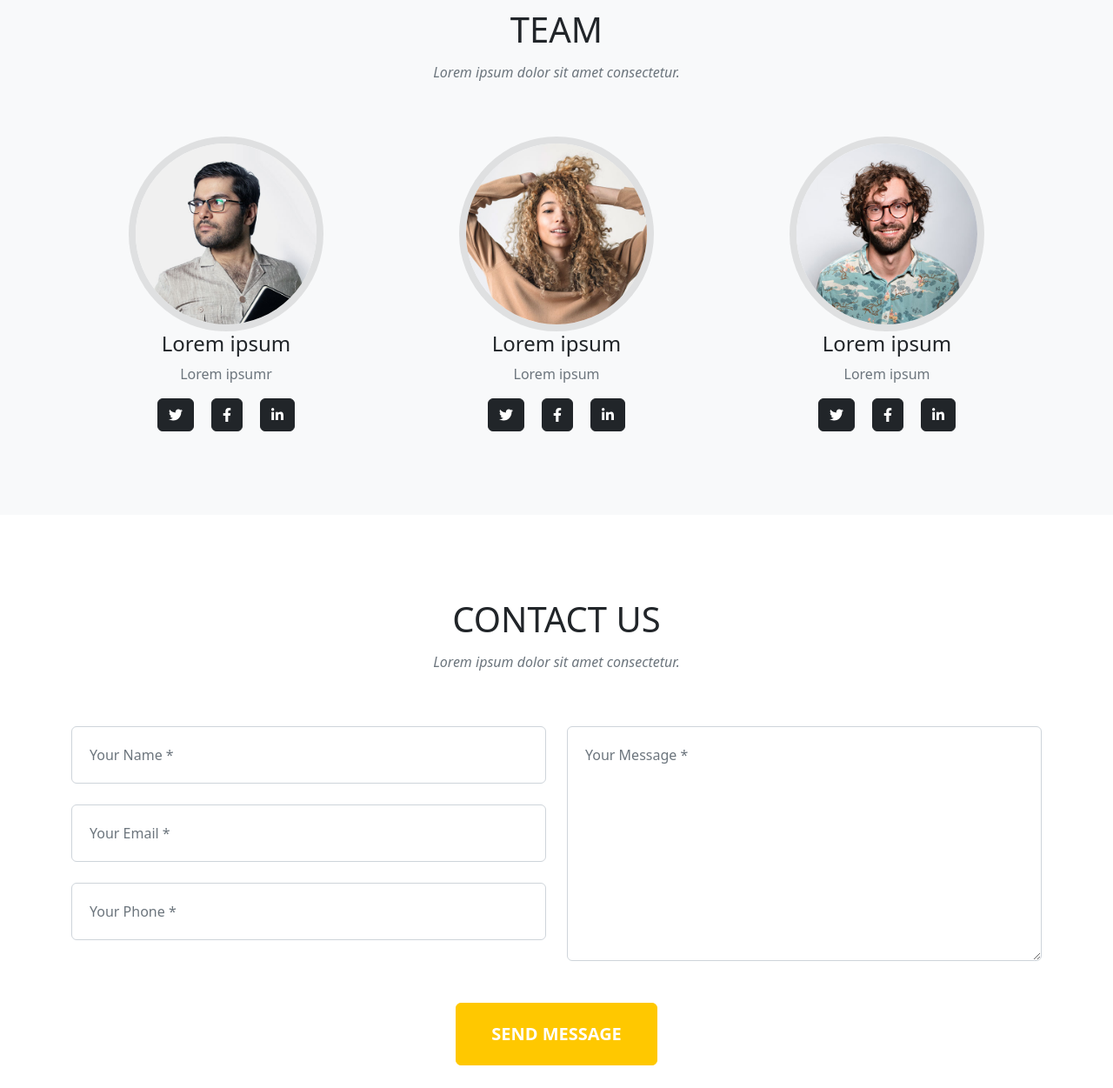
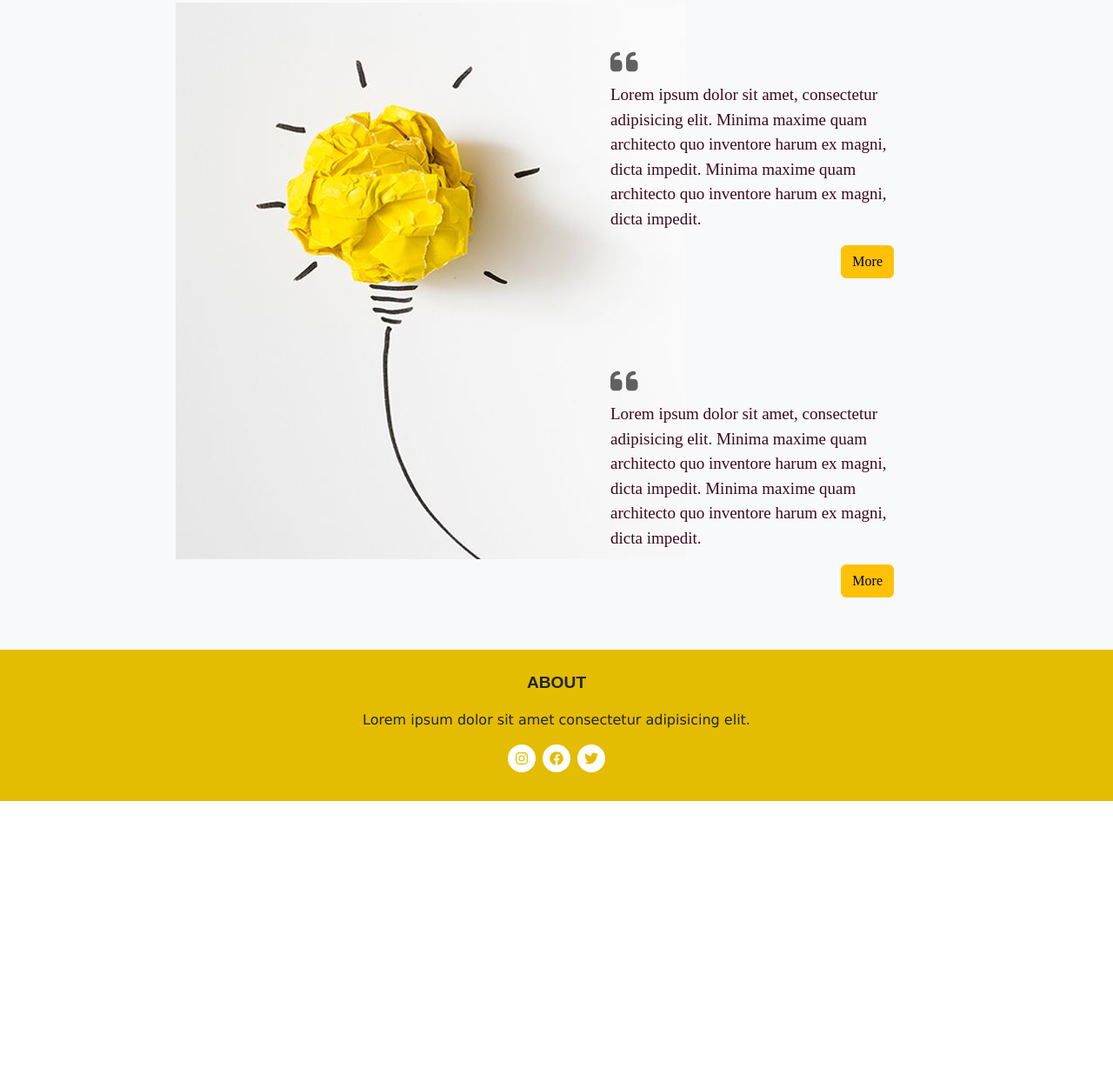
Before and after one commit to LindaOuer/WorkshopMaquetteN1-Complete-, a plain HTML site: page index.html in a window 1280 px wide. Shown: the part 1546-2797 px from the top of the page at 87% size. After the commit the page ends 2467 px from the top, so only its background shows below. Drawn offline with nearby package versions, Linux system fonts and the light colour scheme.

Commit message:
new template

```diff
--- a/index.html
+++ b/index.html
@@ -4,26 +4,23 @@
     <meta charset="UTF-8" />
     <meta http-equiv="X-UA-Compatible" content="IE=edge" />
     <meta name="viewport" content="width=device-width, initial-scale=1.0" />
-    <title>Document</title>
-
-    <script
-      src="https://use.fontawesome.com/releases/v6.1.0/js/all.js"
-      crossorigin="anonymous"
-    ></script>
     <link
       href="https://cdn.jsdelivr.net/npm/bootstrap@5.2.2/dist/css/bootstrap.min.css"
       rel="stylesheet"
       integrity="sha384-Zenh87qX5JnK2Jl0vWa8Ck2rdkQ2Bzep5IDxbcnCeuOxjzrPF/et3URy9Bv1WTRi"
       crossorigin="anonymous"
     />
-    <link href="style.css" rel="stylesheet" />
+
+    <script
+      src="https://use.fontawesome.com/releases/v6.1.0/js/all.js"
+      crossorigin="anonymous"
+    ></script>
+    <link rel="stylesheet" href="css/style.css" />
+    <title>Document</title>
   </head>
-  <body id="page-top">
-    <!-- Navigation-->
-
+  <body>
     <nav class="navbar navbar-expand-lg bg-dark fixed-top" id="mainNav">
       <div class="container">
-        <a class="navbar-brand" href="#page-top">4 TWIN </a>
         <button
           class="navbar-toggler"
           type="button"
@@ -36,8 +33,15 @@
           Menu
           <i class="fas fa-bars ms-1"></i>
         </button>
-        <div class="collapse navbar-collapse" id="navbarResponsive">
-          <ul class="navbar-nav text-uppercase ms-auto py-4 py-lg-0">
+        <div
+          class="collapse navbar-collapse justify-content-center"
+          id="navbarResponsive"
+        >
+          <div class="rectangle">
+            <img src="assets/logo.png" class="center" alt="logo" />
+          </div>
+
+          <ul class="navbar-nav text-uppercase">
             <li class="nav-item">
               <a class="nav-link" href="#">Home</a>
             </li>
@@ -58,58 +62,38 @@
       </div>
     </nav>
 
-    <header class="masthead">
-      <div class="container">
-        <div class="masthead-subheading">Welcome To 4TWIN</div>
-        <div class="masthead-heading text-uppercase">
-          Lorem ipsum dolor sit amet consectetur
-        </div>
-        <a class="btn btn-primary btn-xl text-uppercase" href="#services"
-          >Tell Me More</a
-        >
-      </div>
-    </header>
-
-    <section class="page-section" id="services">
-      <div class="container">
-        <div class="text-center">
-          <h2 class="section-heading text-uppercase">Services</h2>
-          <h3 class="section-subheading text-muted">
-            Lorem ipsum dolor sit amet consectetur.
-          </h3>
-        </div>
-        <div class="row text-center">
-          <div class="col-md-4">
-            <span class="fa-stack fa-4x">
-              <i class="fas fa-circle fa-stack-2x" style="color: #ffc800"></i>
-              <i class="fas fa-shopping-cart fa-stack-1x fa-inverse"></i>
+    <header class="masthead"></header>
+    <section class="page-section">
+      <div class="container1 ">
+        <div class="container-content row text-left">
+          <div class="col-sm p-5">
+            <span class="p-3">
+              <span class="dot"></span>
             </span>
-            <h4 class="my-3">Lorem ipsum</h4>
-            <p class="text-muted">
+            <p class="text-container">
               Lorem ipsum dolor sit amet, consectetur adipisicing elit. Minima
               maxime quam architecto quo inventore harum ex magni, dicta
               impedit.
             </p>
           </div>
-          <div class="col-md-4">
-            <span class="fa-stack fa-4x">
-              <i class="fas fa-circle fa-stack-2x" style="color: #ffc800"></i>
-              <i class="fas fa-laptop fa-stack-1x fa-inverse"></i>
+          <div class="col-sm p-5">
+            <span class="p-3">
+              <span class="dot"></span>
+              <span class="dot"></span>
             </span>
-            <h4 class="my-3">Lorem ipsum</h4>
-            <p class="text-muted">
+            <p class="text-container">
               Lorem ipsum dolor sit amet, consectetur adipisicing elit. Minima
               maxime quam architecto quo inventore harum ex magni, dicta
               impedit.
             </p>
           </div>
-          <div class="col-md-4">
-            <span class="fa-stack fa-4x">
-              <i class="fas fa-circle fa-stack-2x" style="color: #ffc800"></i>
-              <i class="fas fa-lock fa-stack-1x fa-inverse"></i>
+          <div class="col-sm p-5">
+            <span class="p-3">
+              <span class="dot"></span>
+              <span class="dot"></span>
+              <span class="dot"></span>
             </span>
-            <h4 class="my-3">Lorem ipsum</h4>
-            <p class="text-muted">
+            <p class="text-container">
               Lorem ipsum dolor sit amet, consectetur adipisicing elit. Minima
               maxime quam architecto quo inventore harum ex magni, dicta
               impedit.
@@ -118,173 +102,87 @@
         </div>
       </div>
     </section>
-
     <section class="page-section bg-light">
-      <div class="container">
-        <div class="text-center">
-          <h2 class="section-heading text-uppercase">TEAM</h2>
-          <h3 class="section-subheading text-muted">
-            Lorem ipsum dolor sit amet consectetur.
-          </h3>
-        </div>
-        <div class="row text-center">
-          <div class="col-md-4">
+      <div class="container1">
+        <div class="row text-left">
+          <div class="col-md-6">
             <div class="team-member">
-              <img
-                class="mx-auto rounded-circle"
-                src="assets/team/1.jpg"
-                alt="..."
-              />
-              <h4>Lorem ipsum</h4>
-              <p class="text-muted">Lorem ipsumr</p>
-              <a
-                class="btn btn-dark btn-social mx-2"
-                href="#!"
-                aria-label="Parveen Anand Twitter Profile"
-                ><i class="fab fa-twitter"></i
-              ></a>
-              <a
-                class="btn btn-dark btn-social mx-2"
-                href="#!"
-                aria-label="Parveen Anand Facebook Profile"
-                ><i class="fab fa-facebook-f"></i
-              ></a>
-              <a
-                class="btn btn-dark btn-social mx-2"
-                href="#!"
-                aria-label="Parveen Anand LinkedIn Profile"
-                ><i class="fab fa-linkedin-in"></i
-              ></a>
+              <img class="mx-auto" src="assets/fleur.png" alt="..." />
             </div>
           </div>
-          <div class="col-md-4">
+          <div class="col-md-6">
             <div class="team-member">
-              <img
-                class="mx-auto rounded-circle"
-                src="assets/team/2.jpg"
-                alt="..."
-              />
-              <h4>Lorem ipsum</h4>
-              <p class="text-muted">Lorem ipsum</p>
-              <a
-                class="btn btn-dark btn-social mx-2"
-                href="#!"
-                aria-label="Diana Petersen Twitter Profile"
-                ><i class="fab fa-twitter"></i
-              ></a>
-              <a
-                class="btn btn-dark btn-social mx-2"
-                href="#!"
-                aria-label="Diana Petersen Facebook Profile"
-                ><i class="fab fa-facebook-f"></i
-              ></a>
-              <a
-                class="btn btn-dark btn-social mx-2"
-                href="#!"
-                aria-label="Diana Petersen LinkedIn Profile"
-                ><i class="fab fa-linkedin-in"></i
-              ></a>
+              <div class="row text-container-2">
+                <div class="a">
+                  <i class="fas fa-quote-left pe-2" style="height: 36px; height: 36px; color: #616161;"></i>
+                </div>
+                <p>
+                  Lorem ipsum dolor sit amet, consectetur adipisicing elit. Minima
+                  maxime quam architecto quo inventore harum ex magni, dicta
+                  impedit. Minima maxime quam architecto quo inventore harum ex magni, dicta
+                  impedit.
+                </p>
+                <div class="review">
+                  <div class="c">
+                    <button type="button" class="btn btn-warning">More</button>
+                  </div>
+                </div>
+              </div>
+              <div class="row text-container-2">
+                  <div class="a">
+                    <i class="fas fa-quote-left pe-2" style="height: 36px; height: 36px; color: #616161;"></i>
+                  </div>
+                  <p>
+                    Lorem ipsum dolor sit amet, consectetur adipisicing elit. Minima
+                    maxime quam architecto quo inventore harum ex magni, dicta
+                    impedit. Minima maxime quam architecto quo inventore harum ex magni, dicta
+                    impedit.
+                  </p>
+                  <div class="review">
+                    <div class="c">
+                      <button type="button" class="btn btn-warning">More</button>
+                    </div>
+                  </div>
+              </div>
             </div>
           </div>
-          <div class="col-md-4">
-            <div class="team-member">
-              <img
-                class="mx-auto rounded-circle"
-                src="assets/team/3.jpg"
-                alt="..."
-              />
-              <h4>Lorem ipsum</h4>
-              <p class="text-muted">Lorem ipsum</p>
-              <a
-                class="btn btn-dark btn-social mx-2"
-                href="#!"
-                aria-label="Larry Parker Twitter Profile"
-                ><i class="fab fa-twitter"></i
-              ></a>
-              <a
-                class="btn btn-dark btn-social mx-2"
-                href="#!"
-                aria-label="Larry Parker Facebook Profile"
-                ><i class="fab fa-facebook-f"></i
-              ></a>
-              <a
-                class="btn btn-dark btn-social mx-2"
-                href="#!"
-                aria-label="Larry Parker LinkedIn Profile"
-                ><i class="fab fa-linkedin-in"></i
-              ></a>
-            </div>
           </div>
         </div>
       </div>
     </section>
-
-    <section class="page-section" id="contact">
+    <footer class="page-footer">
       <div class="container">
-        <div class="text-center">
-          <h2 class="section-heading text-uppercase">Contact Us</h2>
-          <h3 class="section-subheading text-muted">
-            Lorem ipsum dolor sit amet consectetur.
-          </h3>
+        <div class="d-flex flex-column align-items-center">
+          <div class="mt-4 about">ABOUT</div>
+          <div class="mt-3 lorem">
+            Lorem ipsum dolor sit amet consectetur adipisicing elit.
+          </div>
         </div>
-        <form id="contactForm" action="#">
-          <div class="row align-items-stretch mb-5">
-            <div class="col-md-6">
-              <div class="form-group">
-                <input
-                  class="form-control"
-                  id="name"
-                  type="text"
-                  placeholder="Your Name *"
-                />
-              </div>
-              <div class="form-group">
-                <input
-                  class="form-control"
-                  id="email"
-                  type="email"
-                  placeholder="Your Email *"
-                />
-              </div>
-              <div class="form-group">
-                <input
-                  class="form-control"
-                  id="phone"
-                  type="tel"
-                  placeholder="Your Phone *"
-                />
-              </div>
-            </div>
-            <div class="col-md-6">
-              <div class="form-group form-group-textarea">
-                <textarea
-                  class="form-control"
-                  id="message"
-                  placeholder="Your Message *"
-                ></textarea>
-              </div>
-            </div>
-          </div>
-          <div class="text-center">
-            <button
-              class="btn btn-primary btn-xl text-uppercase"
-              id="submitButton"
-              type="submit"
-            >
-              Send Message
-            </button>
-          </div>
-        </form>
-      </div>
-    </section>
-
-    <footer class="page-footer font-small blue">
-      <div class="footer-copyright text-center py-3">
-        © 2022 Copyright:
-        <a href="#"> twin.com</a>
+        <div class="container d-flex justify-content-center mt-3">
+          <span class="fa-stack fa-1x">
+            <i class="fas fa-circle fa-stack-2x" style="color: #ffffff"></i>
+            <i
+              class="fa-brands fa-instagram fa-stack-1x"
+              style="color: #e4bc01"
+            ></i>
+          </span>
+          <span class="fa-stack fa-1x">
+            <i class="fas fa-circle fa-stack-2x" style="color: #ffffff"></i>
+            <i
+              class="fa-brands fa-facebook fa-stack-1x"
+              style="color: #e4bc01"
+            ></i>
+          </span>
+          <span class="fa-stack fa-1x">
+            <i class="fas fa-circle fa-stack-2x" style="color: #ffffff"></i>
+            <i
+              class="fa-brands fa-twitter fa-stack-1x"
+              style="color: #e4bc01"
+            ></i>
+          </span>
+        </div>
       </div>
     </footer>
-
     <script
       src="https://cdn.jsdelivr.net/npm/bootstrap@5.2.2/dist/js/bootstrap.bundle.min.js"
       integrity="sha384-OERcA2EqjJCMA+/3y+gxIOqMEjwtxJY7qPCqsdltbNJuaOe923+mo//f6V8Qbsw3"
--- /dev/null
+++ b/style.sass
@@ -0,0 +1,103 @@
+$white: #ffff
+$yellow: #e4bc01
+$purple: #3a0a1d
+$text-font: "Lacuna"
+$font-size-1: 17px
+$font-size-2: 19px
+.navbar
+    height: 112px
+
+.nav-item
+    margin-left: 3rem
+
+.nav-link
+    font-size: 1.2rem
+    font-family: 'League Gothic',Arial, sans-serif
+    font-weight: bold
+    color: $white
+
+.navbar-toggler
+    padding: 0.25rem 0.75rem
+    font-size: 1.25rem
+    line-height: 1
+    color: $white
+    background-color: transparent
+    border: 1px solid transparent
+    border-radius: 0.25rem
+    transition: box-shadow 0.15s ease-in-out
+
+.rectangle
+    background-color: $white
+    height: 112px
+    width: 122px
+    padding-top: 0rem
+
+.center
+    position: relative
+    top: 25%
+    left: 25%
+    width: 50%
+
+header.masthead
+    padding-top: 10rem
+    padding-bottom: 12rem
+    text-align: center
+    color: $white
+    background-image: url("../assets/banner.png")
+    background-attachment: scroll
+    background-position: center center
+    background-size: cover
+
+@media (min-width & :768px)
+    header.masthead
+        padding-top: 30rem
+        padding-bottom: 40rem
+
+.page-footer
+    background-color: $yellow
+    height: 174px
+
+.about
+    font-size: 1.2rem
+    font-family: 'League Gothic',Arial, sans-serif
+    font-weight: bold
+
+.lorem
+    font-family: 'Lucida Sans', 'Lucida Sans Regular', 'Lucida Grande', 'Lucida Sans Unicode', Geneva, Verdana, sans-serif
+
+.page-section
+    min-height: 370px
+    background-color: $purple
+
+.container
+    margin: auto
+    width: 70%
+    padding: 10px
+
+.container-content
+    margin-top: 50px
+    margin-bottom: 50px
+
+.text-container
+    font-size: $font-size-1
+    color: #eaeaea
+    font-family: $text-font
+
+.dot
+    width: 28px
+    height: 28px
+    background-color: #efbd01
+    border-radius: 50%
+    display: inline-block
+
+.text-container-2
+    font-size: $font-size-2
+    color: $purple
+    font-family: $text-font
+    padding: 50px
+
+.review
+    display: flex
+
+.c
+    margin-left: auto
```
Also changed, not shown: assets/banner.png (added), assets/fleur.png (added), assets/header-bg.jpg (deleted), assets/header-bg.png (deleted), assets/logo.png (added), assets/logo.svg (added), assets/team/1.jpg (deleted), assets/team/2.jpg (deleted), assets/team/3.jpg (deleted), css/style.css (added), style.css (deleted), 1 other file.
